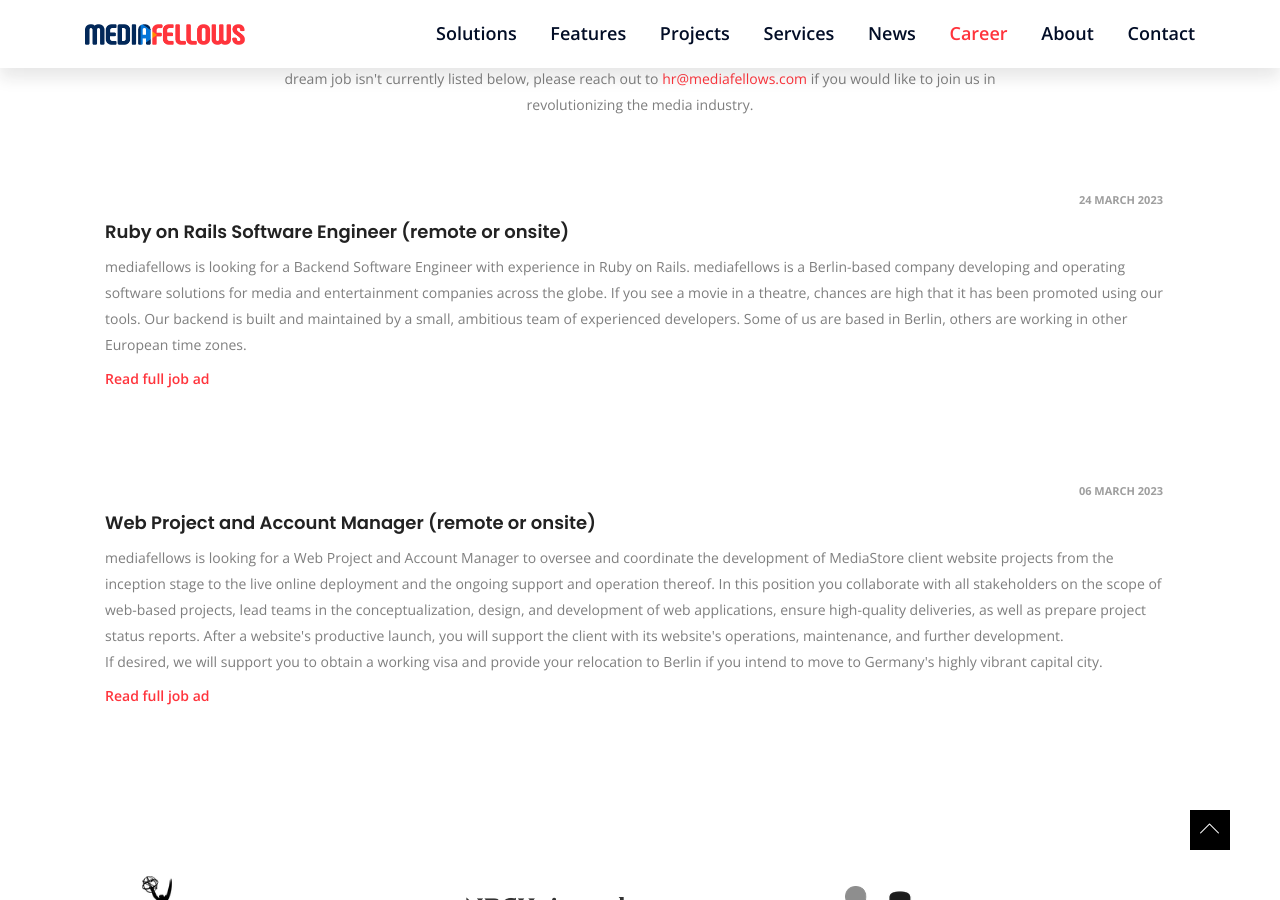
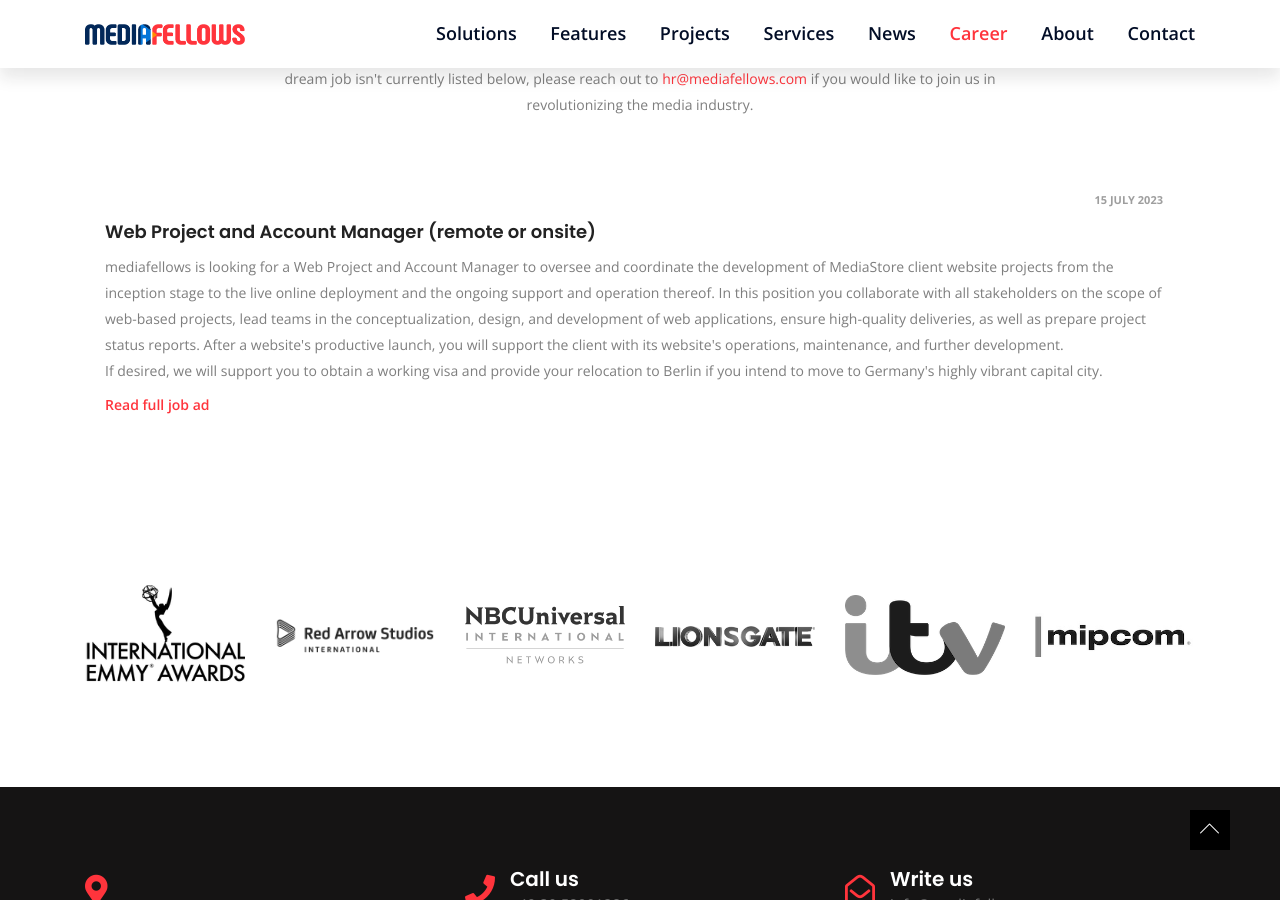
Before and after one commit to mediafellows/mediafellows.github.io, a Jekyll site: the page built from pages/career.html, in a window 1280 px wide and 900 px high, scrolled down 478 px. Built offline with Jekyll 4.4.1, drawn with Linux system fonts in a browser that asks for light colours; some of the changed lines change nothing that is shown.

Commit message:
updating job adds

```diff
--- a/collections/_jobs/01_web_project_manager.md
+++ b/collections/_jobs/01_web_project_manager.md
@@ -2,7 +2,7 @@
 layout: career
 header_image: "/assets/img/bg/career.jpg"
 title: Web Project and Account Manager (remote or onsite)
-date: 06.03.2023
+date: 15.07.2023
 description: mediafellows is looking for a Web Project and Account Manager to oversee and coordinate the development of MediaStore client website projects from the inception stage to the live online deployment and the ongoing support and operation thereof. In this position you collaborate with all stakeholders on the scope of web-based projects, lead teams in the conceptualization, design, and development of web applications, ensure high-quality deliveries, as well as prepare project status reports. After a website's productive launch, you will support the client with its website's operations, maintenance, and further development.<br>If desired, we will support you to obtain a working visa and provide your relocation to Berlin if you intend to move to Germany's highly vibrant capital city.
 
 ---
@@ -36,8 +36,8 @@
 <p>
 <h2>What we do expect ...</h2>
 <ul>
-  <li>You have at least 3 years of working hands-on in web project management.</li>
-  <li>You have been in charge of client companies of various sizes as an account manager for at least 3 years.</li>
+  <li>You have at least 2 years of working hands-on in web project management.</li>
+  <li>You have been in charge of client companies of various sizes as an account manager for at least 2 years.</li>
   <li>You obtained solid experience in web project management tools and agile processes.</li>
   <li>You show superb support, collaboration, and communication skills.</li>
   <li>You have excellent planning organizational and time-management skills.</li>
```
Also changed, not shown: temp/02_be_engineer_ror.md (renamed from collections/_jobs/02_be_engineer_ror.md).
